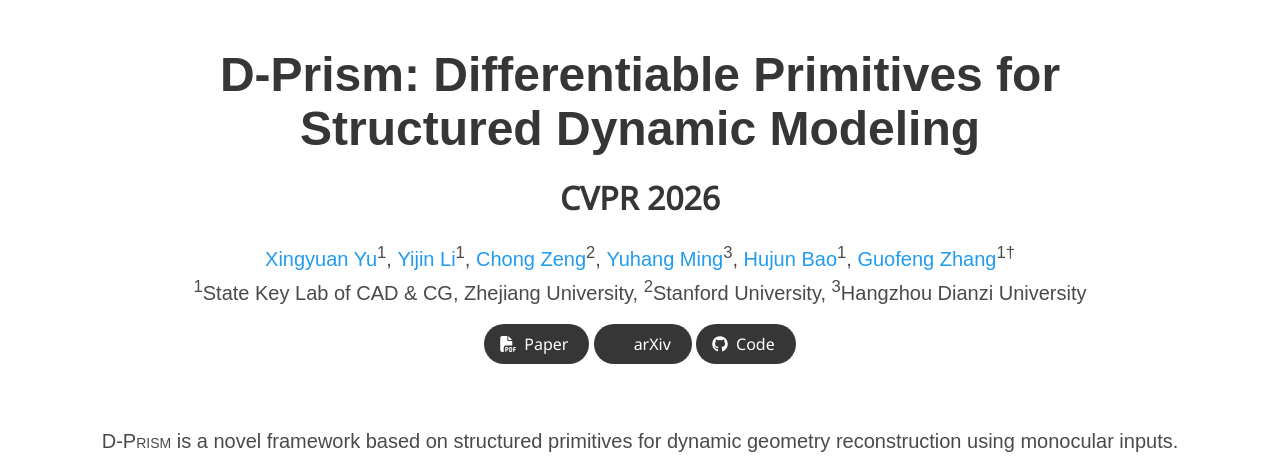
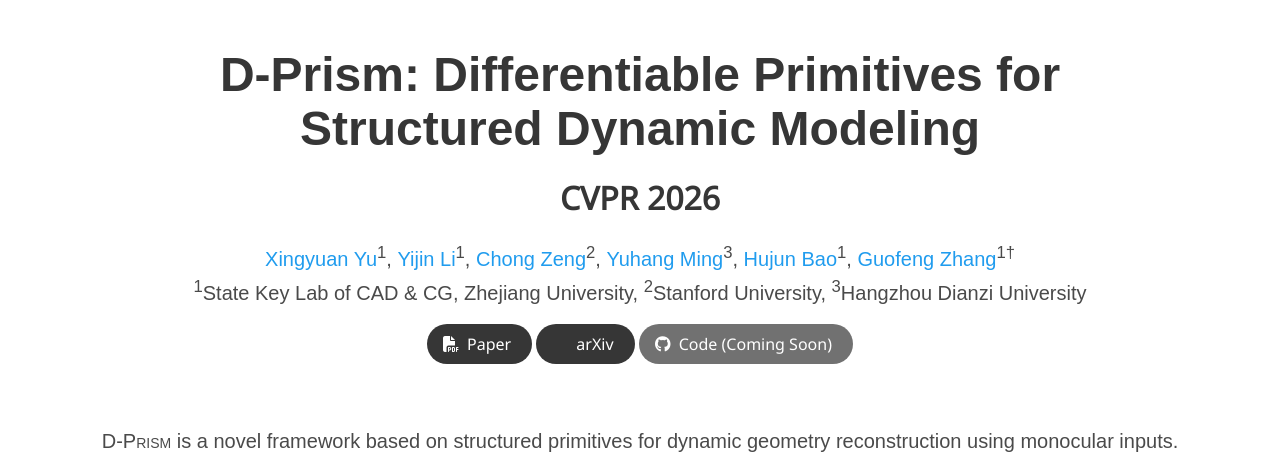
Before and after one commit to D-Prism-PJ/D-Prism-PJ.github.io, a plain HTML site: page index.html in a window 1280 px wide. Shown: the top 475 px of the page. Drawn offline with nearby package versions, Linux system fonts and the light colour scheme; some icons are missing; a web font is replaced by a local one.

Commit message:
add void code link

```diff
--- a/index.html
+++ b/index.html
@@ -107,12 +107,11 @@
               </span> -->
                 <!-- Code Link. -->
                 <span class="link-block">
-                  <!-- TODO: Change to Github code link -->
-                  <a href="https://d-prism-pj.github.io/" class="external-link button is-normal is-rounded is-dark">
+                  <a href="javascript:void(0);" class="external-link button is-normal is-rounded is-dark" style="pointer-events: none; opacity: 0.7;">
                     <span class="icon">
                       <i class="fab fa-github"></i>
                     </span>
-                    <span>Code</span>
+                    <span>Code (Coming Soon)</span>
                   </a>
                 </span>
                 <!-- Dataset Link. -->
```
